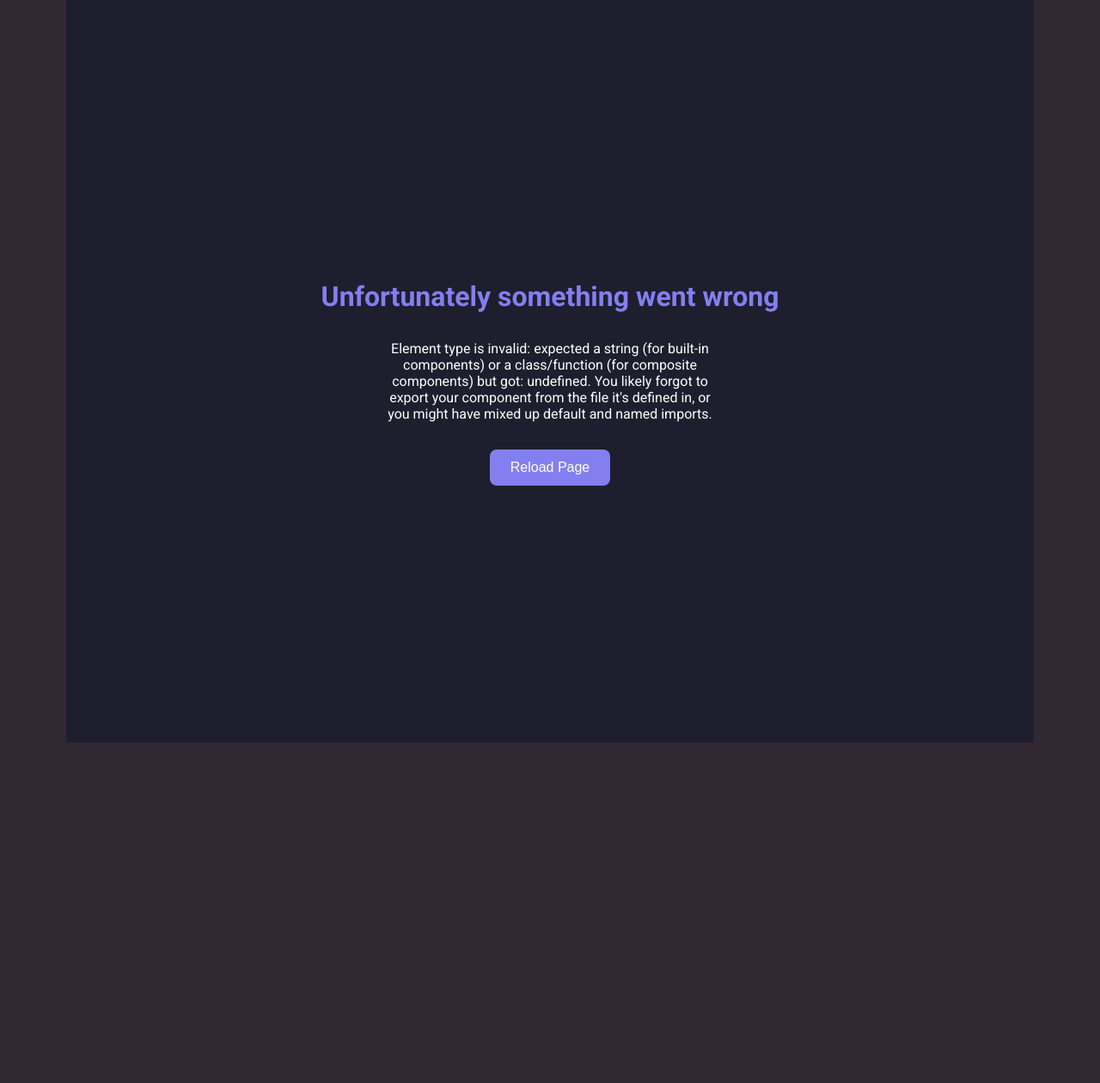
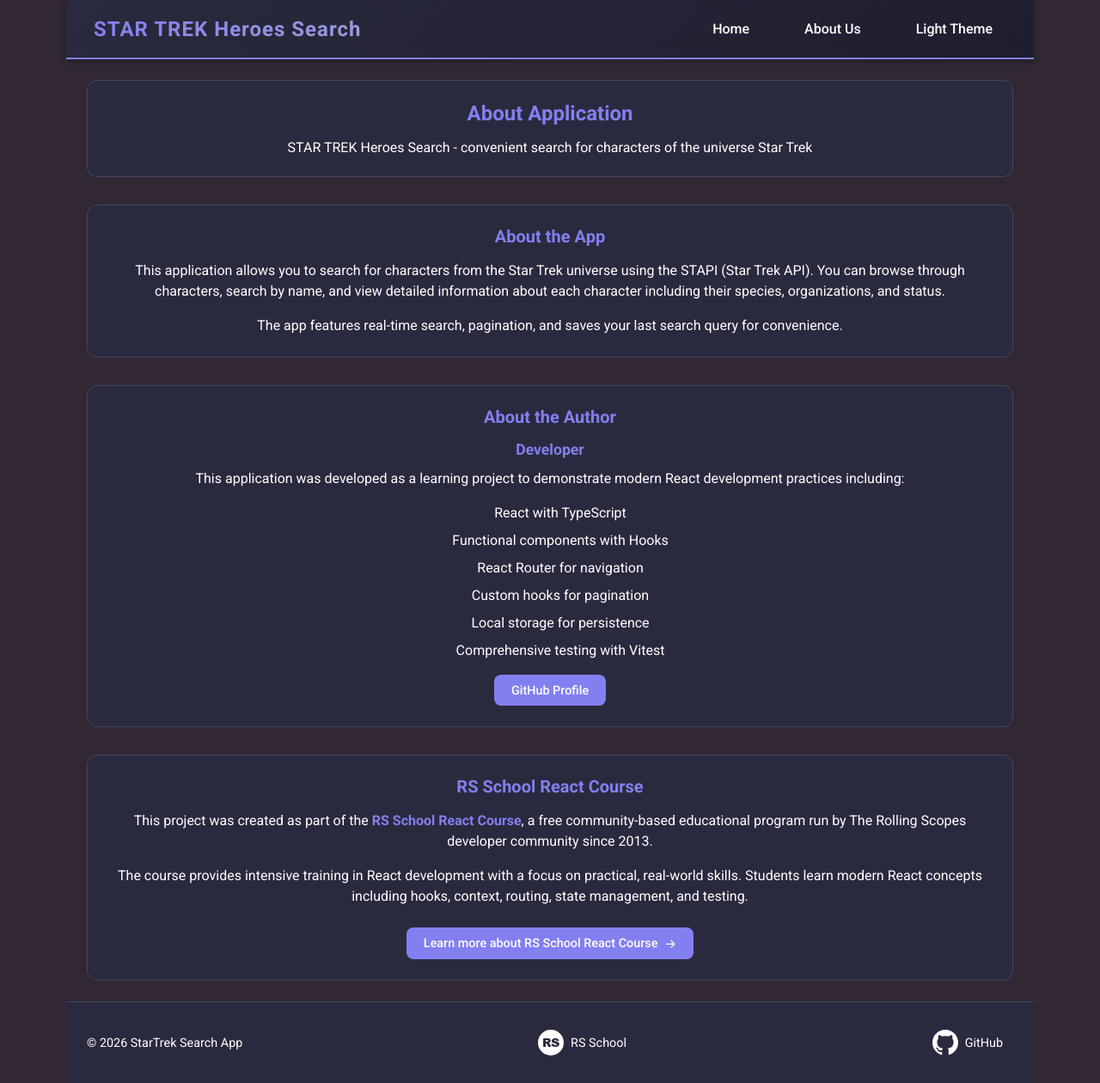
Before and after one commit to rockabil/class-components, a Next.js app: page /about-us in a window 1280 px wide. Shown: the whole page at 86% size. Before the commit the page ends 864 px from the top, so only its background shows below. Built offline with nearby package versions, Linux system fonts and the light colour scheme.

Commit message:
fix: change flex-direction odf app

```diff
--- a/src/api/query-client.ts
+++ b/src/api/query-client.ts
@@ -1,6 +1,6 @@
 import { QueryClient } from '@tanstack/react-query';
 
-const CACHE_TTL = Number(import.meta.env.VITE_CACHE_TTL) || 5 * 60 * 1000; // 5 минут
+const CACHE_TTL = Number(process.env.NEXT_PUBLIC_CACHE_TTL) || 5 * 60 * 1000;
 
 export const queryClient = new QueryClient({
   defaultOptions: {
--- a/src/app/about-us/page.tsx
+++ b/src/app/about-us/page.tsx
@@ -1,6 +1,6 @@
 import styles from './about.module.css'
 
-export const AboutUsPage = () => {
+export default function AboutUsPage() {
     return (
         <div className={styles['about-us-page']}>
             <div className={styles['about-us-container']}>
--- a/src/app/layout.tsx
+++ b/src/app/layout.tsx
@@ -16,7 +16,7 @@
           <Providers>
             <Header />
             <main className="app-main">{children}</main>
-            <Header />
+            <Footer />
           </Providers>
         </div>
       </body>
--- a/src/app/page2.tsx
+++ /dev/null
@@ -1,3 +0,0 @@
-export default function HomePage() {
-  return <h1>Hello Next.js!</h1>;
-}
--- a/src/app/providers.tsx
+++ b/src/app/providers.tsx
@@ -1,13 +1,17 @@
 'use client';
-import { ThemeProvider } from '../context/theme-context';
-import { ErrorBoundary } from '../components/error-boundary/error-boundary';
+import { ThemeProvider } from '@/context/theme-context';
+import { ErrorBoundary } from '@/components/error-boundary/error-boundary';
+import { QueryClientProvider } from '@tanstack/react-query';
+import { queryClient } from '@/api/query-client';
 
 export function Providers({ children }: { children: React.ReactNode }) {
   return (
     <ErrorBoundary>
-      <ThemeProvider>
-        {children}
-      </ThemeProvider>
+      <QueryClientProvider client={queryClient}>
+        <ThemeProvider>
+          {children}
+        </ThemeProvider>
+      </QueryClientProvider>
     </ErrorBoundary>
   );
 }
--- a/src/components/search-view/module.css
+++ b/src/components/search-view/module.css
@@ -1,6 +1,6 @@
 .app-container {
     display: flex;
-    flex-direction: row;
+    flex-direction: column;
     gap: 2rem;
     min-height: 100vh;
     padding: 1.5rem;
--- /dev/null
+++ b/src/components/ui/footer.module.css
@@ -0,0 +1,57 @@
+.app-footer {
+    background: var(--code-bg);
+    border-top: 1px solid var(--border);
+    padding: 1.5rem;
+    margin-top: auto;
+}
+
+.footer-content {
+    max-width: 1200px;
+    margin: 0 auto;
+    display: flex;
+    justify-content: space-between;
+    align-items: center;
+    flex-wrap: wrap;
+    gap: 1rem;
+}
+
+.footer-copyright p {
+    margin: 0;
+    color: var(--text-h);
+    font-size: 0.9rem;
+}
+
+.footer-links {
+    display: flex;
+    gap: 1.5rem;
+    align-items: center;
+}
+
+.footer-link {
+    display: inline-flex;
+    align-items: center;
+    gap: 0.5rem;
+    color: var(--text-h);
+    text-decoration: none;
+    font-size: 0.9rem;
+    transition: color 0.2s ease;
+    padding: 0.5rem 0.75rem;
+    border-radius: 8px;
+}
+
+.footer-link:hover {
+    color: var(--accent);
+}
+
+.icon {
+    transition: transform 0.2s ease;
+}
+
+.footer-link:hover .icon {
+    transform: scale(1.1);
+}
+
+.footer-rsschool {
+    display: flex;
+    align-items: center;
+}
--- a/src/components/ui/footer.tsx
+++ b/src/components/ui/footer.tsx
@@ -1,4 +1,4 @@
-import styles from './module.css';
+import styles from './footer.module.css';
 
 export const Footer = () => {
     return (
--- a/src/components/ui/module.css
+++ b/src/components/ui/header.module.css
@@ -87,64 +87,6 @@
   width: 80%;
 }
 
-.app-footer {
-    background: var(--code-bg);
-    border-top: 1px solid var(--border);
-    padding: 1.5rem;
-    margin-top: auto;
-}
-
-.footer-content {
-    max-width: 1200px;
-    margin: 0 auto;
-    display: flex;
-    justify-content: space-between;
-    align-items: center;
-    flex-wrap: wrap;
-    gap: 1rem;
-}
-
-.footer-copyright p {
-    margin: 0;
-    color: var(--text-h);
-    font-size: 0.9rem;
-}
-
-.footer-links {
-    display: flex;
-    gap: 1.5rem;
-    align-items: center;
-}
-
-.footer-link {
-    display: inline-flex;
-    align-items: center;
-    gap: 0.5rem;
-    color: var(--text-h);
-    text-decoration: none;
-    font-size: 0.9rem;
-    transition: color 0.2s ease;
-    padding: 0.5rem 0.75rem;
-    border-radius: 8px;
-}
-
-.footer-link:hover {
-    color: var(--accent);
-}
-
-.icon {
-    transition: transform 0.2s ease;
-}
-
-.footer-link:hover .icon {
-    transform: scale(1.1);
-}
-
-.footer-rsschool {
-    display: flex;
-    align-items: center;
-}
-
 @media (max-width: 768px) {
   .app-header {
     flex-direction: column;
--- a/src/components/ui/header.tsx
+++ b/src/components/ui/header.tsx
@@ -1,8 +1,7 @@
 'use client';
 import  Link from 'next/link';
 import { useTheme } from '../../hooks/use-theme';
-import './module.css'
-import styles from './module.css';
+import styles from './header.module.css';
 export const Header = () => {
     const { theme, toggleTheme } = useTheme()
     return (
@@ -11,10 +10,9 @@
             <nav>
                 <Link href="/">Home</Link>
                 <Link href="/about-us">About Us</Link>
-                <button onClick={toggleTheme} className="theme-toggle-button">{theme === 'light' ? 'dark' : 'light'} theme
+                <button onClick={toggleTheme} className={styles["theme-toggle-button"]}>{theme === 'light' ? 'dark' : 'light'} theme
                 </button>
             </nav>
-
         </header>
     );
 };
--- a/src/context/theme-context.tsx
+++ b/src/context/theme-context.tsx
@@ -1,12 +1,19 @@
+'use client';
 import { createContext, useState, useEffect, type ReactNode } from 'react';
 import type { Theme, ThemeContextType } from './theme-types';
 
 const ThemeContext = createContext<ThemeContextType | undefined>(undefined);
 
 export const ThemeProvider = ({ children }: { children: ReactNode }) => {
-    const [theme, setTheme] = useState<Theme>(() => {
-        return (localStorage.getItem('theme') as Theme) || 'dark';
-    });
+    const [theme, setTheme] = useState<Theme>('dark');
+
+    useEffect(() => {
+        const savedTheme = localStorage.getItem('theme') as Theme | null;
+        if (savedTheme) {
+            setTheme(savedTheme);
+        }
+        document.documentElement.setAttribute('data-theme', theme);
+    }, []);
 
     useEffect(() => {
         document.documentElement.setAttribute('data-theme', theme);
@@ -14,11 +21,7 @@
     }, [theme]);
 
     const toggleTheme = () => {
-        setTheme((prev) => {
-            const next = prev === 'light' ? 'dark' : 'light';
-            localStorage.setItem('theme', next);
-            return next;
-        });
+        setTheme((prev) => (prev === 'light' ? 'dark' : 'light'));
     };
 
     return (
```
Also changed, not shown: src/components/search-view/search-view.tsx (+8 -3 lines), 1 other file (tests, documents, lock files or other folders).
